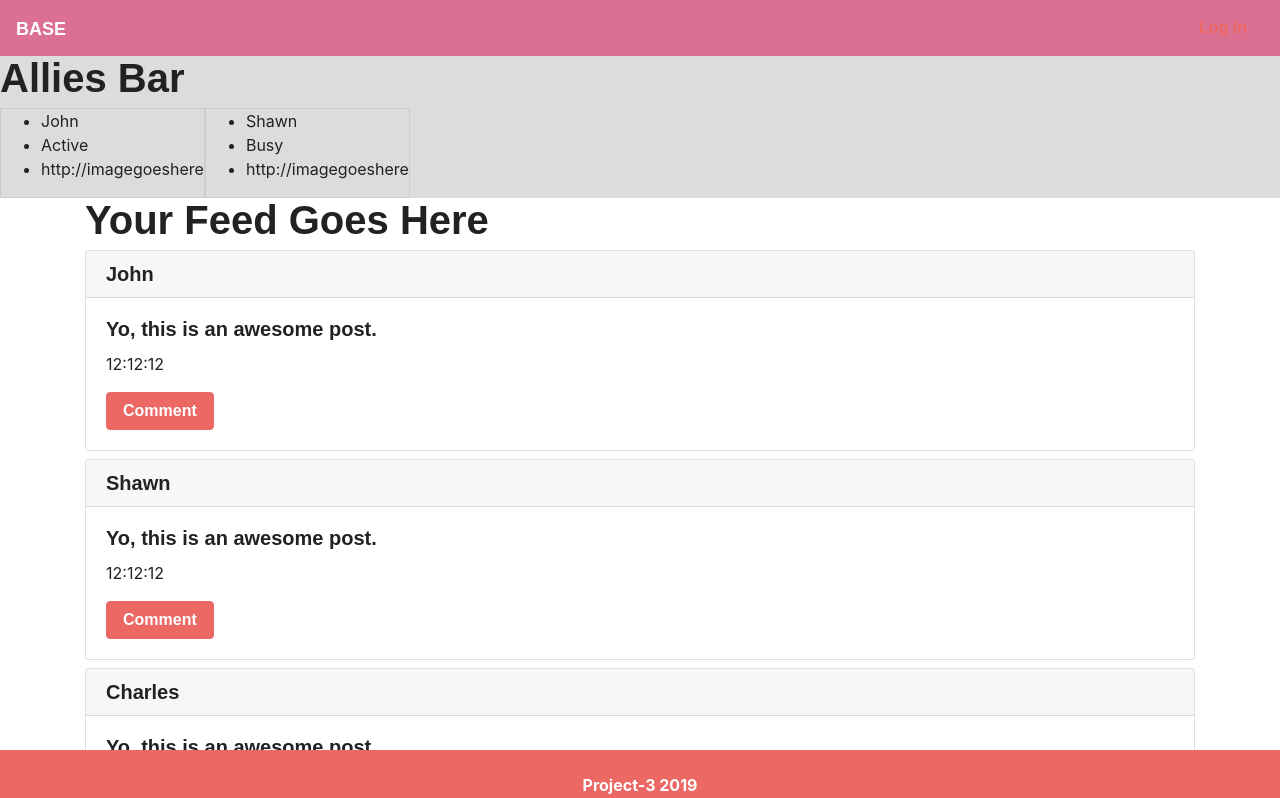
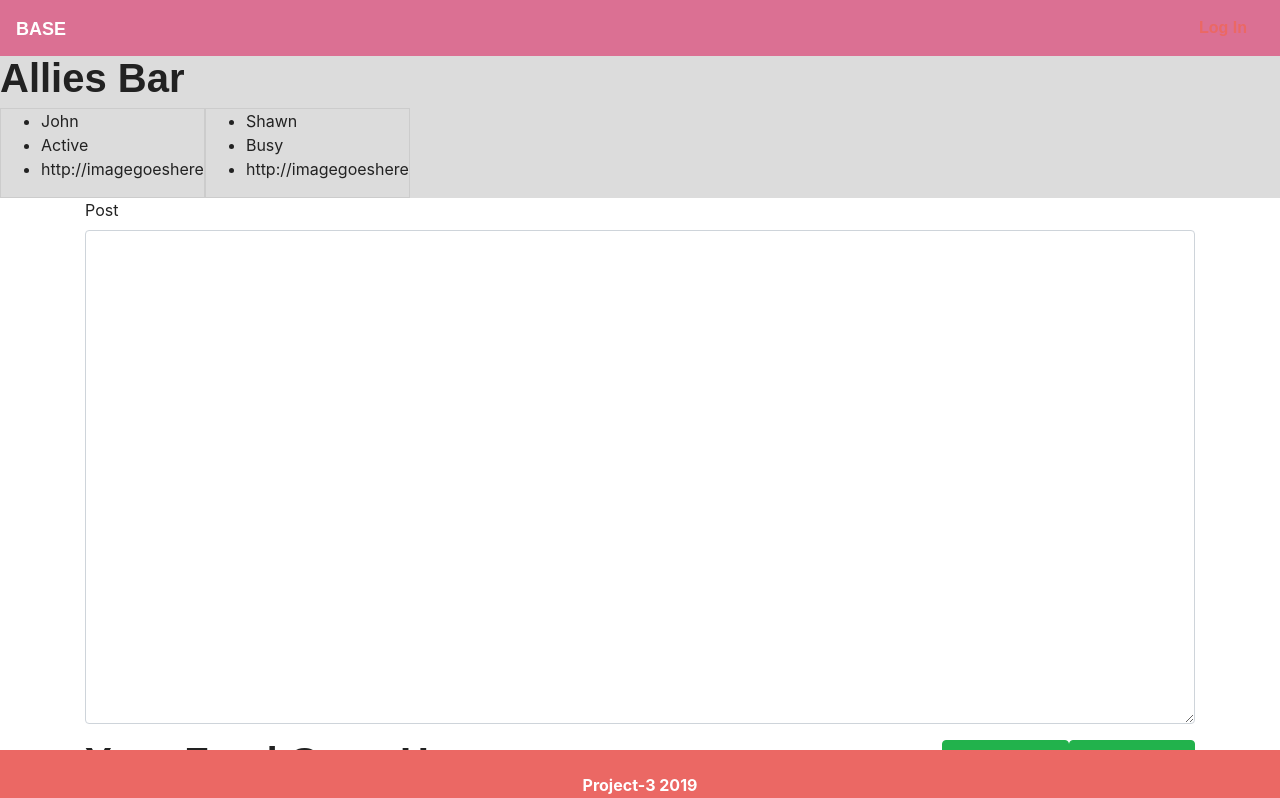
Before and after one commit to JohnCdev/TheGrid, a React (Create React App) app in the folder client/: page /feed in a window 1280 px wide. Shown: the top 798 px of the page. Built offline with nearby package versions, Linux system fonts and the light colour scheme; the HTML template or start-up script is replaced by a standard one; a web font is replaced by a local one.

Commit message:
added post form component, place on feed page

```diff
--- a/client/src/App.js
+++ b/client/src/App.js
@@ -20,7 +20,7 @@ function App() {
         <Switch>
           <Route exact path="/" component={HomePage} />
           <Route exact path='/new-user' component={SignUp} />
-          <Route exact path='/log-in' component={LogIn} />
+          <Route exact path='/log-in' component={LogIn} / >
           <Route exact path='/profile' component={ViewProfile} />
           <Route exact path='/feed' component={FeedPage} />
           <Route path = '/user-profile/:userProfile' component={UserProfile} />
--- a/client/src/components/AlliesBar/AlliesBar.js
+++ b/client/src/components/AlliesBar/AlliesBar.js
@@ -7,6 +7,8 @@ const AlliesBar = () => {
         { id: 1, name: "John", status: "Active", profileImg: "http://imagegoeshere" },
         { id: 2, name: "Shawn", status: "Busy", profileImg: "http://imagegoeshere" }
     ]);
+
+
 
     return (
         <div id="allies-bar">
--- /dev/null
+++ b/client/src/components/PostForm/PostForm.js
@@ -0,0 +1,40 @@
+import React, { useState, useContext } from 'react';
+import { TextArea, FormBtn } from '../Form/Form';
+import { AuthContext } from "../../context/AuthContext";
+
+const PostForm = () => {
+    const { userData } = useContext(AuthContext);
+    const [post, setPost] = useState('');
+
+    const handlePostSubmit = (e) => {
+        e.preventDefault();
+        console.log(post)
+        console.log(sessionStorage.getItem('userName'))
+    }
+
+    const handleClickCancel = (e) => {
+        setPost('');
+    }
+
+    const onChangeHandler = (e) => {
+        setPost(e.target.value);
+    }
+
+    return (
+        <section>
+            <form onSubmit={handlePostSubmit}>
+                <label htmlFor="postComment">Post</label>
+                <TextArea
+                    id="postComment"
+                    name="postComment"
+                    onChange={onChangeHandler}
+                    value={post}
+                />
+                <FormBtn type="button" onClick={handleClickCancel}>Cancel Post</FormBtn>
+                <FormBtn type="submit">Submit Post</FormBtn>
+            </form>
+        </section>
+    );
+}
+
+export default PostForm;
--- a/client/src/pages/FeedPage.js
+++ b/client/src/pages/FeedPage.js
@@ -2,6 +2,7 @@ import React, { useState, useEffect } from "react";
 import { Container } from "../components/Grid/Grid";
 import AlliesBar from "../components/AlliesBar/AlliesBar";
 import Feed from "../components/Feed/Feed";
+import PostForm from "../components/PostForm/PostForm"
 
 const FeedPage = () => {
     const [feed, setFeed] = useState([
@@ -15,6 +16,7 @@ const FeedPage = () => {
         <main style={{ "height": "100%", "marginBottom": "200px" }}>
             <AlliesBar />
             <Container>
+                <PostForm />
                 {feed.length > 0 ?
                     <Feed feed={feed} /> :
                     <h1>You have no feed</h1>}
```
